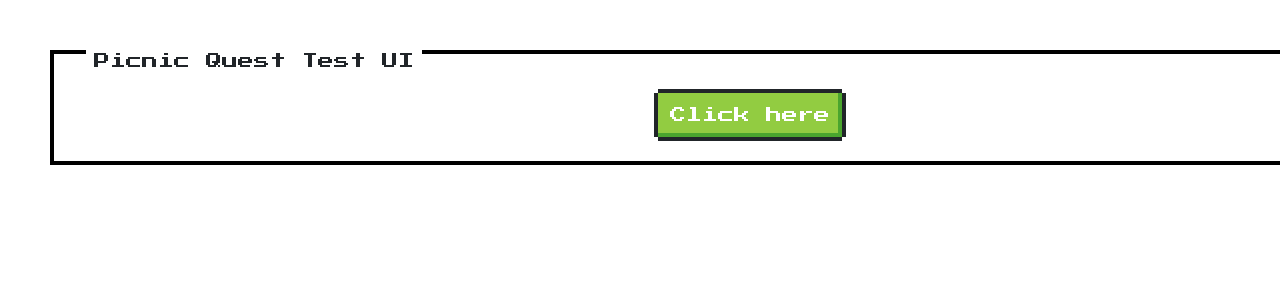
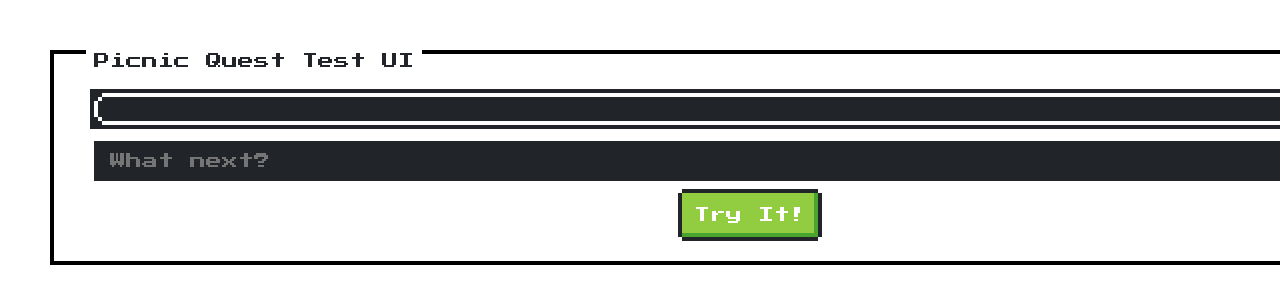
Before and after one commit to tl-kuno/PicnicQuest-Client, a React (Create React App) app: page / in a window 1280 px wide. Shown: the top 304 px of the page. Built offline with nearby package versions, Linux system fonts and the light colour scheme.

Commit message:
successful odd even string response from backend

```diff
--- a/src/App.css
+++ b/src/App.css
@@ -6,3 +6,8 @@
   margin: auto;
   padding: 50px;
 }
+
+.nes_inline {
+  background-color:#212529;
+  padding: 1rem;
+}
--- a/src/App.jsx
+++ b/src/App.jsx
@@ -1,45 +1,58 @@
 import './App.css';
-import {React, useState} from 'react';
+import { React, useState } from 'react';
 import axios from 'axios';
 import "nes.css/css/nes.min.css";
 
+const baseUrl = 'https://tlkuno.pythonanywhere.com/?command='
+
+
 function App() {
-  const [data, setData] = useState();
-  const [isLoading, setIsLoading] = useState(false);
-  const [err, setErr] = useState('');
+
+  const [command, setCommand] = useState("What next?");
+  const [output, setOutput] = useState(null);
+
+
+  function createURL(){
+    let fullUrl = "" + baseUrl
+    for (let i = 0; i < command.length; i++)
+      if (command[i] === " ") {
+        fullUrl = fullUrl + "+"
+      } else {
+        fullUrl = fullUrl + command[i]
+      }
+      return fullUrl
+  }
 
   const handleClick = async () => {
-    setIsLoading(true);
-    try {
-      const {data} = await axios.post(
-        'https://tlkuno.pythonanywhere.com/',
-        {command: 'sample command'},
-        {
-          headers: {
-            'Content-Type': 'application/json',
-            Accept: 'application/json',
-          },
-        },
-      );
+      axios({
+        method:"GET",
+        url: createURL(),
+        responseType: 'json'
+      })
+    .then(function(response) {
+      setOutput(response.data.output)
+    })
+  }
 
-      console.log(JSON.stringify(data, null, 4));
-
-      setData(data);
-    } catch (err) {
-      setErr(err.message);
-    } finally {
-      setIsLoading(false);
-    }
-  };
-
-  return (
+    return (
     <div className="App">
       <div className="nes-container with-title">
         <p className="title">Picnic Quest Test UI</p>
-        <button onClick={handleClick} type="button" className="nes-btn is-success">Click here</button>
+        <div className="nes-container is-rounded is-dark">
+          <p>{output}</p>
+        </div>
+        <div className="nes-field is-inline nes-inline">
+          <input type="text"
+            id="command_prompt"
+            className="nes-input is-dark"
+            placeholder={command}
+            onChange={e => setCommand(e.target.value)}
+          />
+        </div>
+        <button onClick={handleClick} type="button" className="nes-btn is-success">Try It!</button>
       </div>
     </div>
   );
-}
+};
 
 export default App;
```
